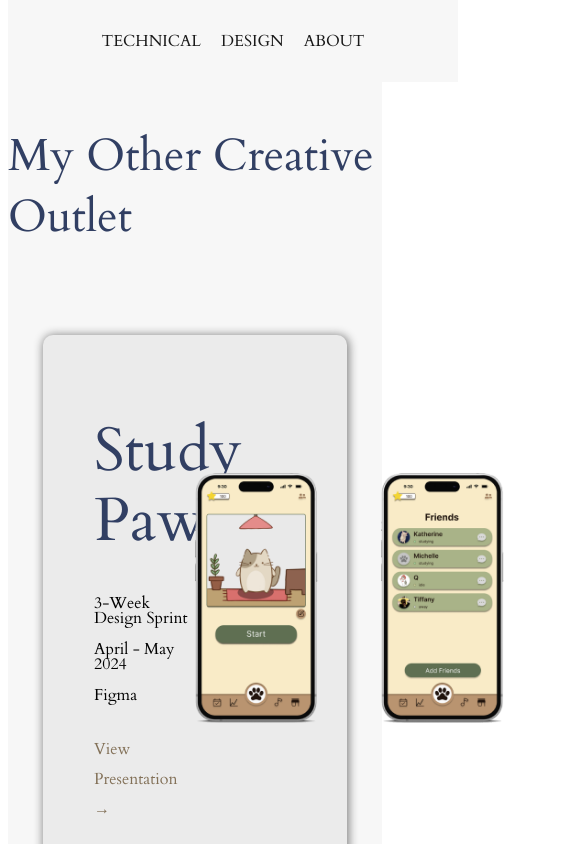
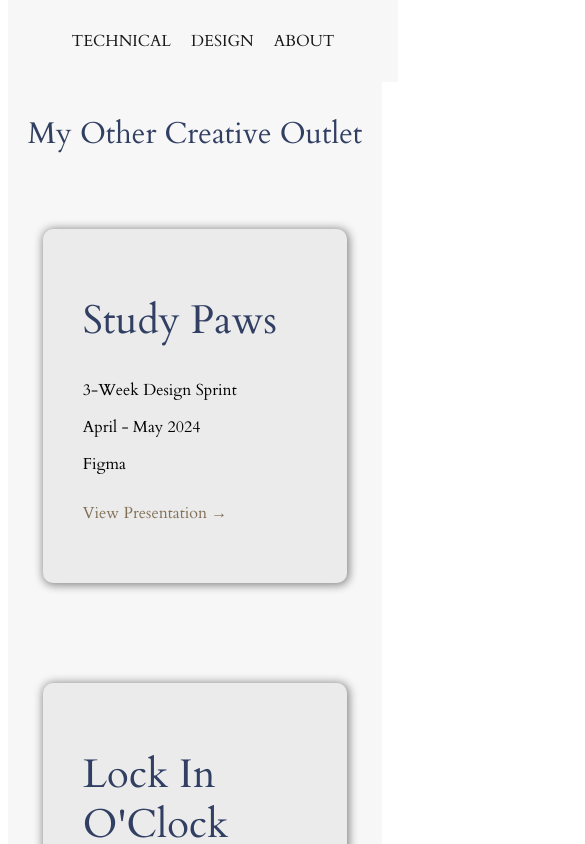
Before and after one commit to michelleyeoh/michelleyeoh.github.io, a React (Create React App) app: page /#/design in a window 390 px wide. Shown: the top 844 px of the page, 585 px wide, since content can reach past the window. Built offline with nearby package versions, Linux system fonts and the light colour scheme.

Commit message:
media quieries

```diff
--- a/src/App.css
+++ b/src/App.css
@@ -10,23 +10,38 @@ h1{
   font-size: 61px;
   font-weight: lighter;
   color: #313F63;
+  line-height: 70px;
+  @media screen and (max-width: 767px){
+    font-size: 40px;
+    line-height: 50px;
+  }
 }
 /* Figma font size: 48 */
 h2{
   font-size: 45px;
   font-weight: lighter;
   color: #313F63;
+  @media screen and (max-width: 767px){
+    font-size: 30px;
+  }
 }
 /* Figma font size: 40 */
 h3{
   font-size: 37px;
   font-weight: lighter;
   color: #313F63;
+  @media screen and (max-width: 767px){
+    /* font-size: 20px; */
+  }
 }
 /* Figma font size: 32 */
 h4{
   font-size: 29px;
   font-weight: lighter;
+  @media screen and (max-width: 767px){
+    font-size: 20px;
+    line-height: 10px;
+  }
 }
 /* Figma font size: 24 */
 h5{
@@ -38,3 +53,8 @@ h6{
   font-size: 17px;
   font-weight: lighter;
 }
+p {
+  @media screen and (max-width: 767px){
+    line-height: 2px;
+  }
+}
--- a/src/components/projectCard.js
+++ b/src/components/projectCard.js
@@ -5,7 +5,7 @@ export function ProjectCard({title, description, time, tool, linkUrl, linkTitle,
     return(
         <div className="rectangle">
             <div className="column">
-                <h1 style={{lineHeight:'70px'}}>{title}</h1>
+                <h1>{title}</h1>
                 <p>{description}</p>
                 <p>{time}</p>
                 <p>{tool}</p>
--- a/src/styles/about.css
+++ b/src/styles/about.css
@@ -10,14 +10,23 @@
     flex-direction:row;
     justify-content: center;
     align-items: center;
+    @media screen and (max-width:767px){
+        flex-direction:column;
+    }
 }
 .leftCol{
     text-align: left;
     width: 100%;
     margin-right: 40px;
+    @media screen and (max-width:767px){
+        margin:0px;
+    }
 }
 .rightCol{
     text-align: left;
     width: 100%;
     margin-left: 40px;
+    @media screen and (max-width:767px){
+        margin:0px;
+    }
 }
--- a/src/styles/design.css
+++ b/src/styles/design.css
@@ -3,4 +3,5 @@
     flex-direction: column;
     align-items: center;
     padding-top: 80px;
+    text-align: center;
 }
--- a/src/styles/header.css
+++ b/src/styles/header.css
@@ -1,6 +1,7 @@
 .header {
     text-align: center;
-    padding: 30px;
+    padding-top: 30px;
+    padding-bottom: 30px;
     position: fixed;
     top:0;
     overflow: hidden;
@@ -9,7 +10,7 @@
     opacity: 90%;
 }
 nav a{
-    margin: 0 10px;
+    margin: 10px;
     text-decoration: none;
     color: black;
 }
--- a/src/styles/landing.css
+++ b/src/styles/landing.css
@@ -1,4 +1,8 @@
 .landing{
     margin-top: 165px;
     margin-bottom: 165px;
+    @media screen and (max-width:767px){
+        margin-top: 80px;
+        margin-bottom: 80px;
+    }
 }
--- a/src/styles/projectCard.css
+++ b/src/styles/projectCard.css
@@ -9,11 +9,39 @@
     margin: 50px;
     border-radius:10px;
     box-shadow: 1px 1px 10px 1px grey;
+    @media screen and (max-width:767px){
+        flex-direction:column;
+    }
+    @media screen and (max-width: 1048px) {
+        flex-direction: column;
+    }
 }
 .column{
     text-align: left;
     line-height: 15px;
     width: 45%;
+    @media screen and (max-width: 767px){
+        display: flex;
+        width:100%;
+        text-align: left;
+        align-content: center;
+        flex-direction: column;
+        img{
+            display: none;
+        }
+    }
+    @media screen and (max-width: 1048px) {
+        display: flex;
+        width:100%;
+        text-align: left;
+        align-content: center;
+        flex-direction: column;
+        p{
+            line-height: 5px;
+        }
+
+    }
+
 }
 .link{
     color: #827057;
```
